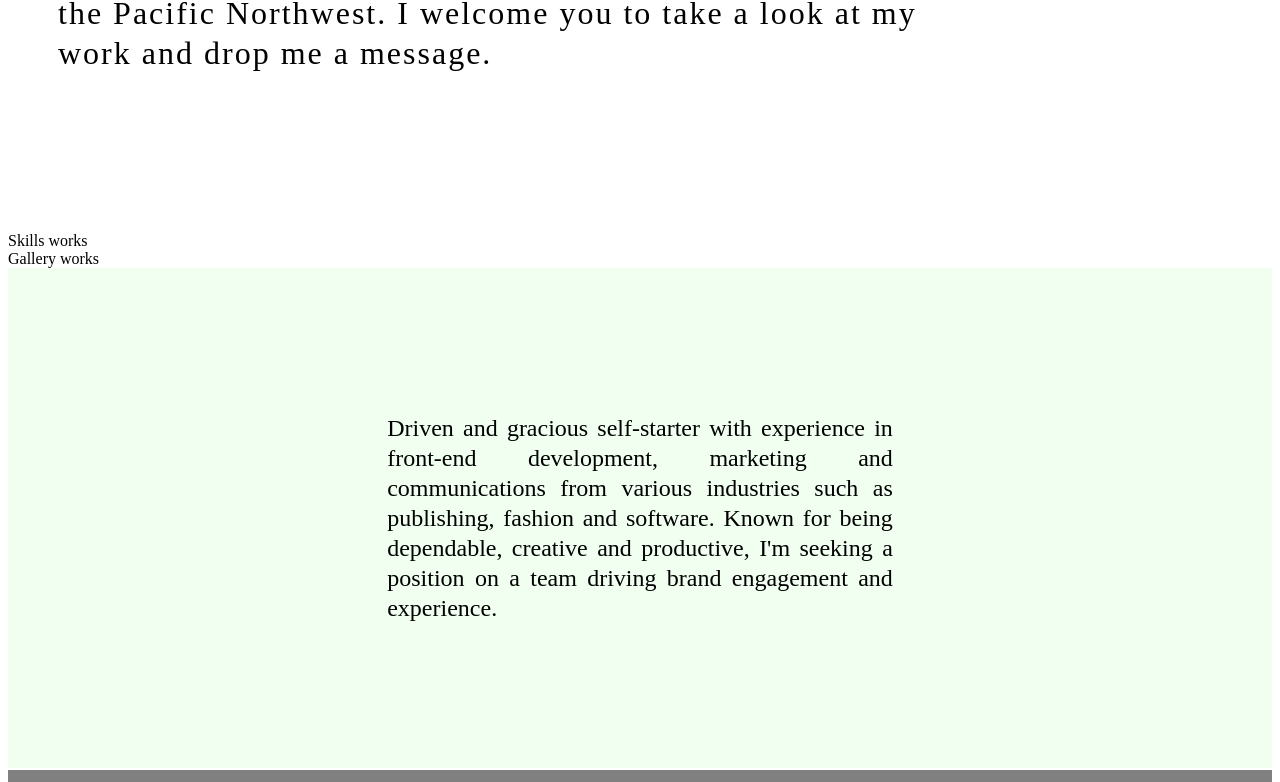
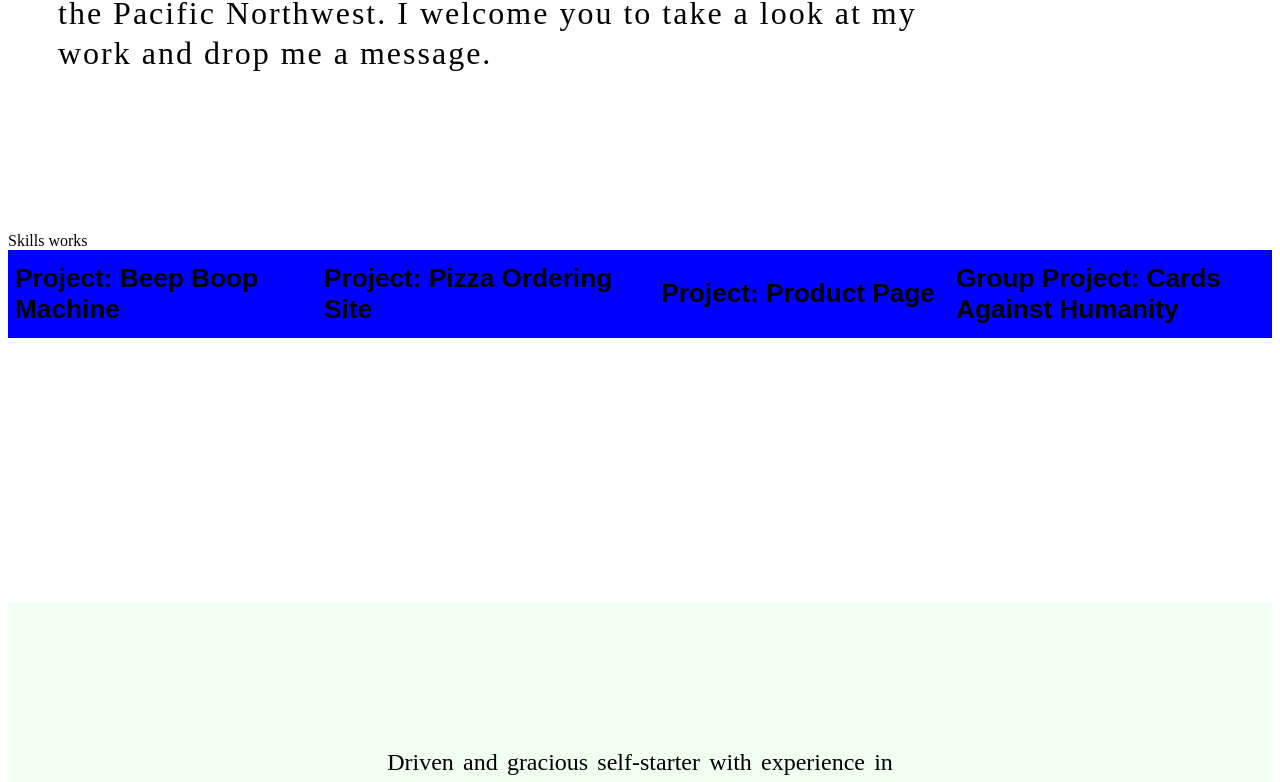
Before and after one commit to CherylFrankenfield/react-portfolio, a React app: page /#/ in a window 1280 px wide. Shown: the part 468-1250 px from the top of the page. Built offline with nearby package versions, Linux system fonts and the light colour scheme.

Commit message:
Add styles to Gallery component

```diff
--- a/src/components/Gallery.jsx
+++ b/src/components/Gallery.jsx
@@ -1,9 +1,81 @@
 import React from 'react';
+
+const gallery = {
+  display: 'flex',
+  flexWrap: 'wrap',
+  justifyContent: 'space-between',
+  backgroundColor: 'white',
+  borderBottom: '2px solid white',
+};
+
+const img = {
+  width: '100%',
+  minWidth: '310px',
+  height: '350px',
+  display: 'flex',
+  justifyContent: 'center',
+  flexWrap: 'wrap',
+  flex: '1 18%'
+};
+
+const text = {
+  display: 'flex',
+  justifyContent: 'center',
+  alignItems: 'center',
+  fontSize: '1.4em',
+  width: '100%',
+  height: '25%',
+  backgroundColor: 'blue',
+  fontFamily: 'sans-serif'
+};
+
+const header = {
+  alignSelf: 'center',
+  margin: '5px',
+  padding: '2px'
+};
+
+const icon = {
+  color: 'black',
+  fontFamily: 'sans-serif',
+  overflow: 'hidden'
+};
 
 function Gallery() {
   return(
-    <div>
-      Gallery works
+    <div style={gallery}>
+      <div style={img}>
+        <div style={text}>
+          <h3 style={header}>Project: Beep Boop Machine</h3>
+        </div>
+        <div style={icon}>
+          <p></p>
+        </div>
+      </div>
+      <div style={img}>
+        <div style={text}>
+          <h3>Project: Pizza Ordering Site</h3>
+        </div>
+        <div style={icon}>
+          <p></p>
+        </div>
+      </div>
+      <div style={img}>
+        <div style={text}>
+          <h3>Project: Product Page</h3>
+        </div>
+        <div style={icon}>
+          <p></p>
+        </div>
+      </div>
+      <div style={img}>
+        <div style={text}>
+          <h3>Group Project: Cards Against Humanity</h3>
+        </div>
+        <div style={icon}>
+          <p></p>
+        </div>
+      </div>
     </div>
   );
 }
```
